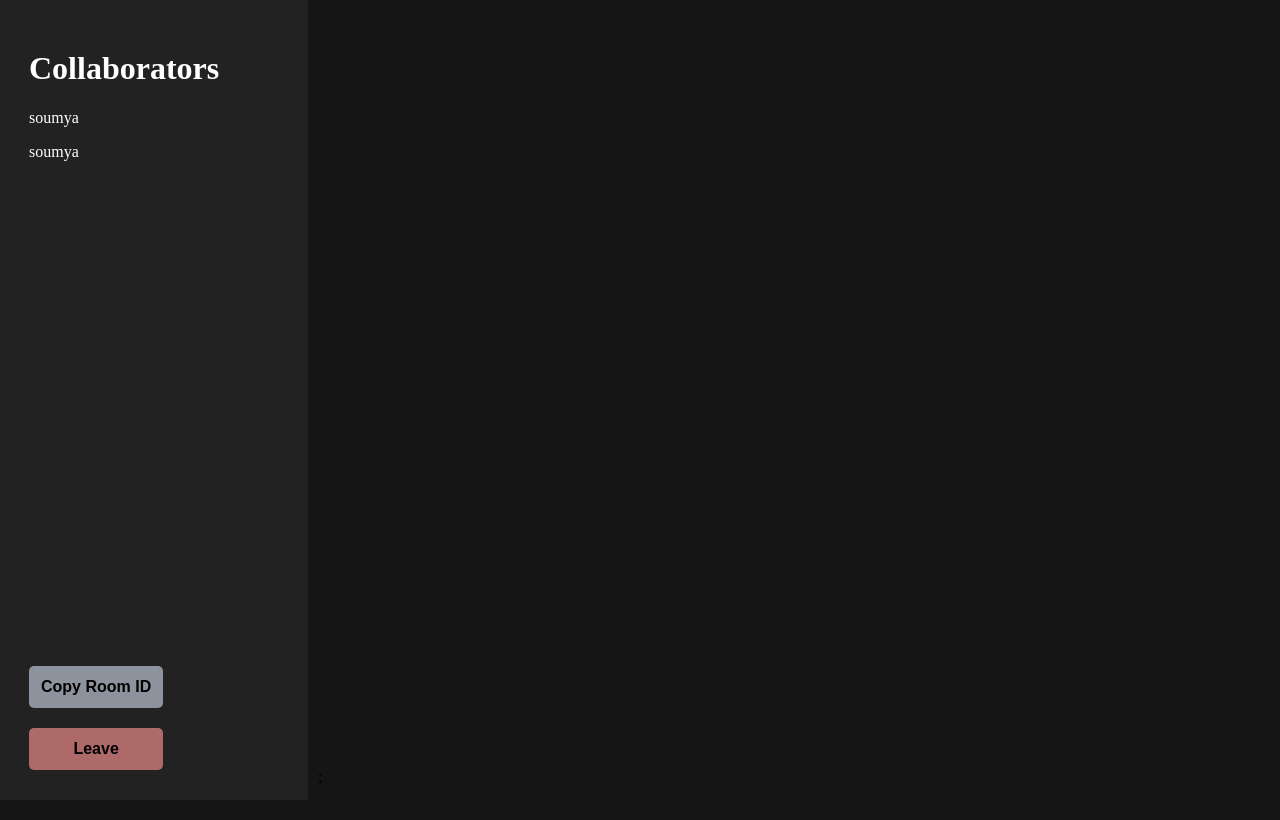
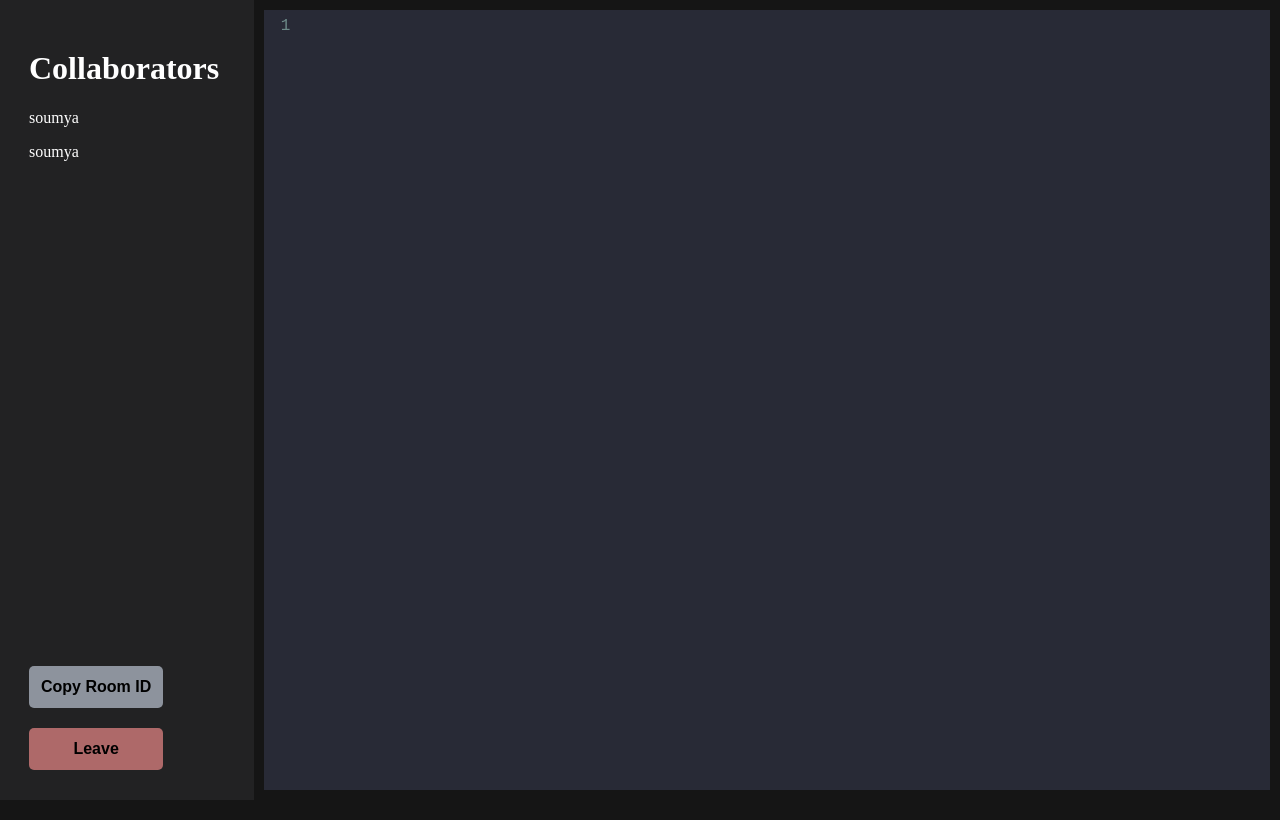
Before and after one commit to soumya-maheshwari/CollaboWrite, a React (Vite) app: page /editor/1 in a window 1280 px wide. Built offline with nearby package versions, Linux system fonts and the light colour scheme.

Commit message:
ADD: code editor features

```diff
--- a/src/App.css
+++ b/src/App.css
@@ -137,18 +137,15 @@
 .code-editor-container {
   background: #151515;
   width: 100vw;
-  height: 90vh;
-  flex: 1;
+  height: 100vh;
   margin: auto;
   padding: 10px;
 }
 
-#code-area {
-  background: #151515;
-  border: none;
-  color: white;
-  width: 100%;
-  resize: none;
-  height: 100%;
-  font-size: 14px;
+.CodeMirror {
+  min-height: calc(100vh - 20px);
+  font-size: 16px;
+  line-height: 1.6;
+  /* padding-top: 20px; */
+  height: 10px;
 }
--- a/src/components/Editor.jsx
+++ b/src/components/Editor.jsx
@@ -7,9 +7,29 @@ import "codemirror/addon/edit/closetag";
 import "codemirror/addon/edit/closebrackets";
 
 const Editor = () => {
+  const editorRef = useRef(null);
+
+  useEffect(() => {
+    async function init() {
+      editorRef.current = Codemirror.fromTextArea(
+        document.getElementById("code-area"),
+        {
+          mode: {
+            name: "javascript",
+            json: true,
+          },
+          theme: "dracula",
+          autoCloseTags: true,
+          autoCloseBrackets: true,
+          lineNumbers: true,
+        }
+      );
+    }
+    init();
+  }, []);
   return (
     <>
-      <textarea id="code-area"></textarea>;
+      <textarea id="code-area"></textarea>
     </>
   );
 };
--- a/src/main.jsx
+++ b/src/main.jsx
@@ -4,7 +4,7 @@ import App from "./App.jsx";
 import "./index.css";
 
 ReactDOM.createRoot(document.getElementById("root")).render(
-  <React.StrictMode>
-    <App />
-  </React.StrictMode>
+  // <React.StrictMode>
+  <App />
+  // </React.StrictMode>
 );
```
